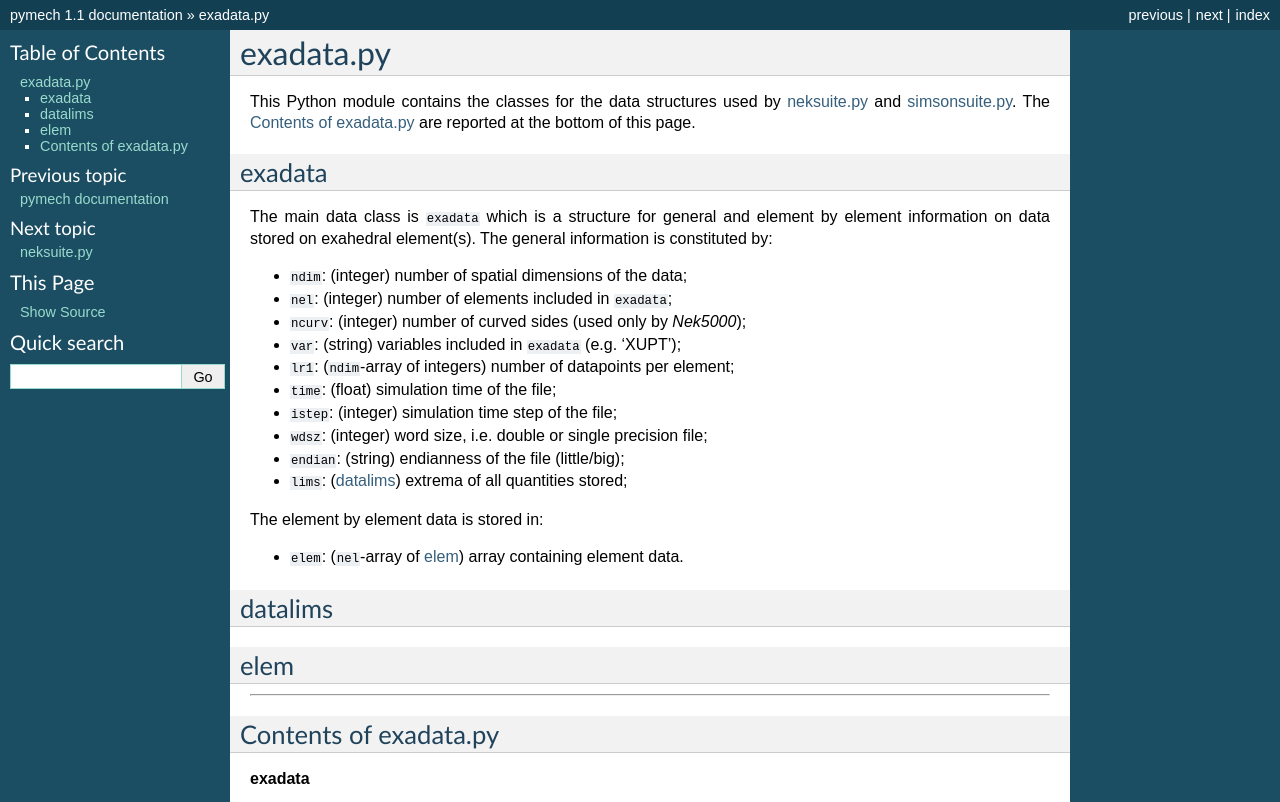
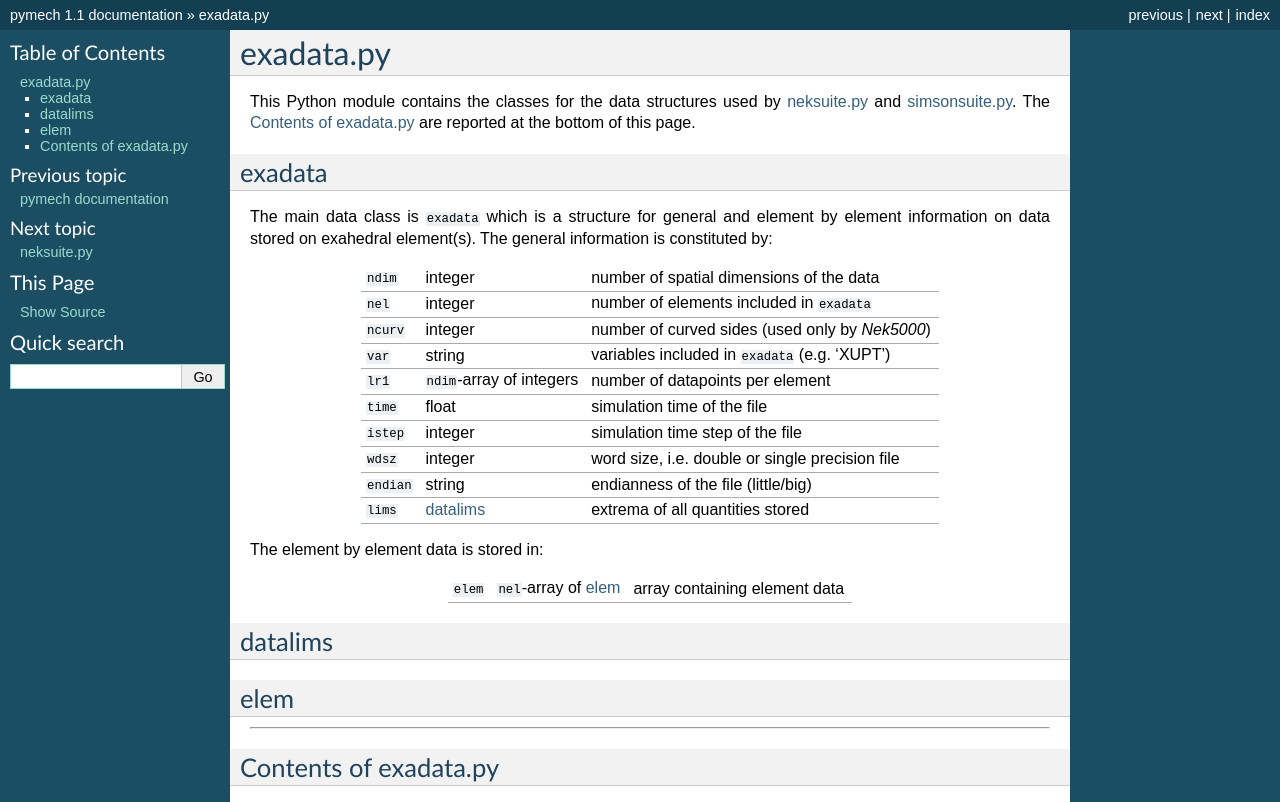
Before and after one commit to eX-Mech/pymech, a Sphinx documentation site: the page built from docs/exadata.rst, in a window 1280 px wide, cut to the strip 0-802 px from the top of the page. Built offline with Sphinx 7.4.7, drawn with Linux system fonts in a browser that asks for light colours.

Commit message:
tentative table

```diff
--- a/docs/exadata.rst
+++ b/docs/exadata.rst
@@ -13,20 +13,24 @@ The main data class is ``exadata`` which is a structure for general and element
 by element information on data stored on exahedral element(s).
 The general information is constituted by:
 
-- ``ndim``:   (integer)                      number of spatial dimensions of the data;
-- ``nel``:    (integer)                      number of elements included in ``exadata``;
-- ``ncurv``:  (integer)                      number of curved sides (used only by *Nek5000*);
-- ``var``:    (string)                       variables included in ``exadata`` (e.g. 'XUPT');
-- ``lr1``:    (``ndim``-array of integers)   number of datapoints per element;
-- ``time``:   (float)                        simulation time of the file;
-- ``istep``:  (integer)                      simulation time step of the file;
-- ``wdsz``:   (integer)                      word size, i.e. double or single precision file;
-- ``endian``: (string)                       endianness of the file (little/big);
-- ``lims``:   (:ref:`datalims`)              extrema of all quantities stored;
+==========   ============================   ===============================================
+``ndim``     integer                        number of spatial dimensions of the data
+``nel``      integer                        number of elements included in ``exadata``
+``ncurv``    integer                        number of curved sides (used only by *Nek5000*)
+``var``      string                         variables included in ``exadata`` (e.g. 'XUPT')
+``lr1``      ``ndim``-array of integers     number of datapoints per element
+``time``     float                          simulation time of the file
+``istep``    integer                        simulation time step of the file
+``wdsz``     integer                        word size, i.e. double or single precision file
+``endian``   string                         endianness of the file (little/big)
+``lims``     :ref:`datalims`                extrema of all quantities stored
+==========   ============================   ===============================================
 
 The element by element data is stored in:
 
-- ``elem``:   (``nel``-array of :ref:`elem`) array containing element data.
+==========   ============================   ===============================================
+``elem``     ``nel``-array of :ref:`elem`   array containing element data
+==========   ============================   ===============================================
 
 
 
```
